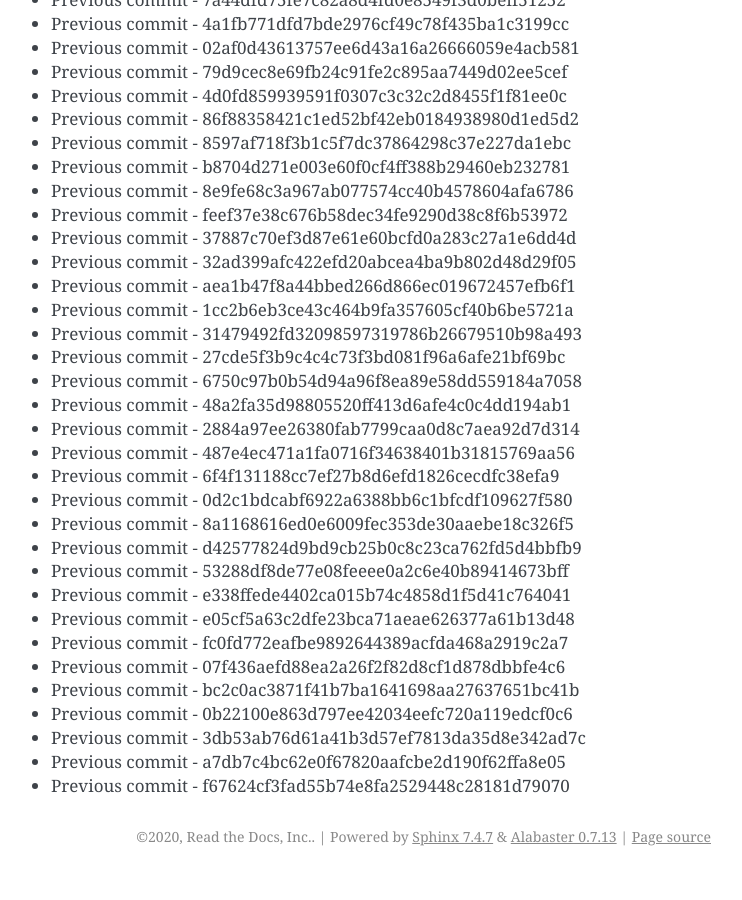
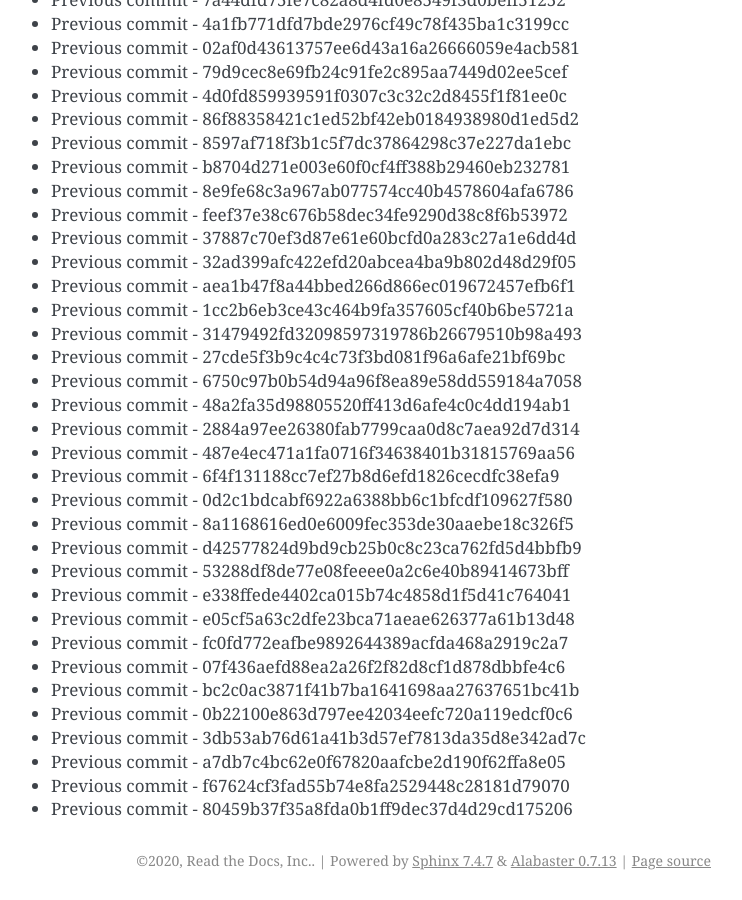
Before and after one commit to readthedocs/rtd-git-stresstest, a Sphinx documentation site: the page built from docs/updates.rst, in a window 1280 px wide and 900 px high, scrolled down 59838 px. Shown: the whole window, without its empty margins (399-1141 px from the left). Built offline with Sphinx 7.4.7, drawn with Linux system fonts in a browser that asks for light colours; before the commit the page ends 60714 px from its top, so only the background shows below that.

Commit message:
Generating commit from previous: 80459b37f35a8fda0b1ff9dec37d4d29cd175206

```diff
--- a/docs/updates.rst
+++ b/docs/updates.rst
@@ -2546,3 +2546,4 @@ It can be tested for any performance characteristics.
 * Previous commit - 3db53ab76d61a41b3d57ef7813da35d8e342ad7c
 * Previous commit - a7db7c4bc62e0f67820aafcbe2d190f62ffa8e05
 * Previous commit - f67624cf3fad55b74e8fa2529448c28181d79070
+* Previous commit - 80459b37f35a8fda0b1ff9dec37d4d29cd175206
```
